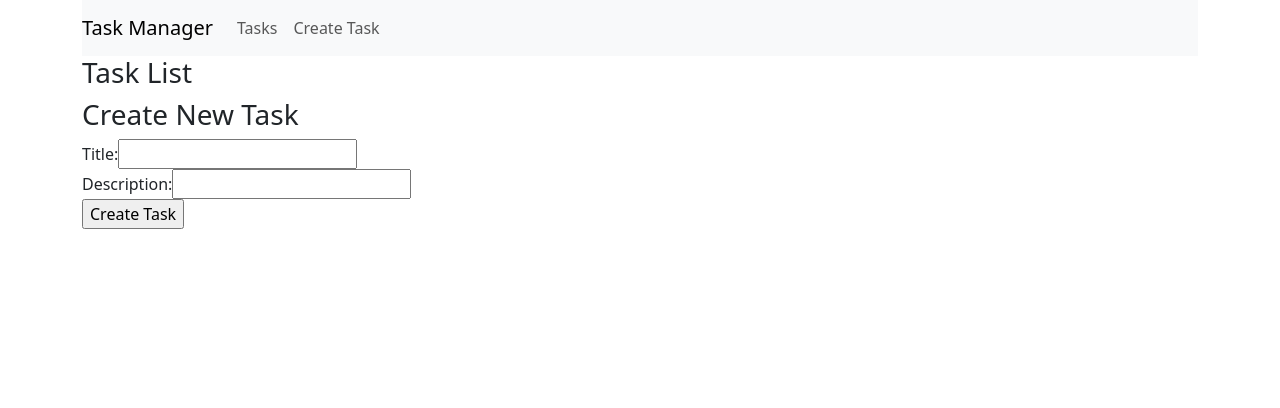
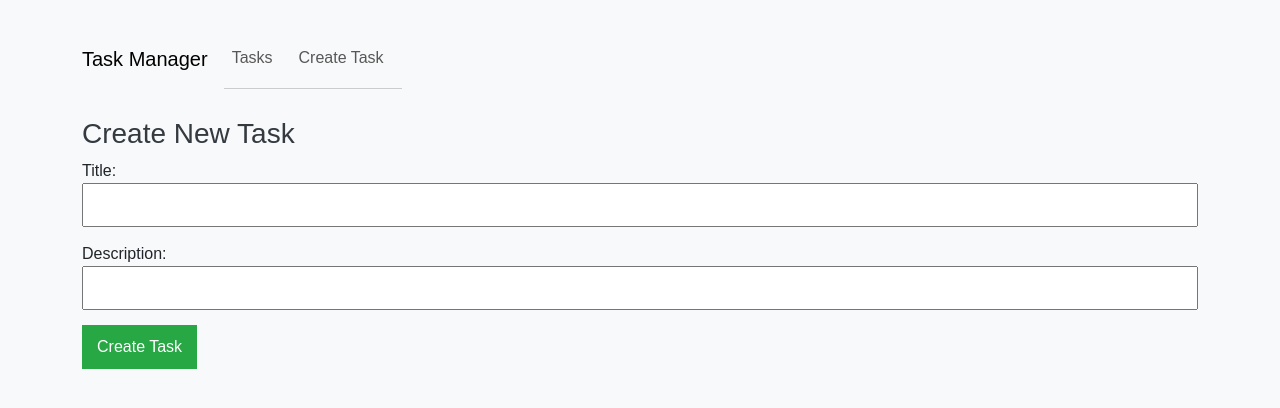
Before and after one commit to yusukesugahara/mern-task-app, a React (Create React App) app in the folder client/: page /create in a window 1280 px wide. Shown: the top 408 px of the page. Built offline with nearby package versions, Linux system fonts and the light colour scheme.

Commit message:
基本機能の追加

```diff
--- a/client/src/App.js
+++ b/client/src/App.js
@@ -1,10 +1,13 @@
 import React from 'react';
 import { BrowserRouter as Router, Route, Routes } from 'react-router-dom';
 import 'bootstrap/dist/css/bootstrap.min.css';
+import './styles.css'; // グローバルスタイルのインポート
 
 import Navbar from './components/Navbar';
 import CreateTask from './components/CreateTask';
 import TaskList from './components/TaskList';
+import TaskDetail from './components/TaskDetail';
+import EditTask from './components/EditTask';
 
 const App = () => {
   return (
@@ -14,6 +17,8 @@ const App = () => {
         <Routes>
           <Route path="/" element={<TaskList />} />
           <Route path="/create" element={<CreateTask />} />
+          <Route path="/task/:id" element={<TaskDetail />} />
+          <Route path="/edit/:id" element={<EditTask />} />
         </Routes>
       </div>
     </Router>
--- /dev/null
+++ b/client/src/components/CreateTask.css
@@ -0,0 +1,27 @@
+/* CreateTask.css */
+
+form div {
+  margin-bottom: 15px;
+}
+
+label {
+  margin-right: 10px;
+}
+
+input[type="text"] {
+  width: 100%;
+  padding: 8px;
+  box-sizing: border-box;
+}
+
+input[type="submit"] {
+  background-color: #007bff;
+  color: white;
+  border: none;
+  padding: 10px 15px;
+  cursor: pointer;
+}
+
+input[type="submit"]:hover {
+  background-color: #0056b3;
+}
--- a/client/src/components/CreateTask.js
+++ b/client/src/components/CreateTask.js
@@ -1,5 +1,6 @@
 import React, { useState } from 'react';
 import axios from 'axios';
+import './CreateTask.css';
 
 const CreateTask = () => {
   const [title, setTitle] = useState('');
@@ -9,8 +10,8 @@ const CreateTask = () => {
     e.preventDefault();
 
     const newTask = {
-      title: title,
-      description: description
+      title,
+      description
     };
 
     axios.post('http://localhost:5000/tasks/add', newTask)
@@ -22,7 +23,6 @@ const CreateTask = () => {
 
   return (
     <div>
-      <h3>Task List</h3>
       <h3>Create New Task</h3>
       <form onSubmit={onSubmit}>
         <div>
--- /dev/null
+++ b/client/src/components/EditTask.css
@@ -0,0 +1,27 @@
+/* EditTask.css */
+
+form div {
+  margin-bottom: 15px;
+}
+
+label {
+  margin-right: 10px;
+}
+
+input[type="text"], input[type="checkbox"] {
+  width: 100%;
+  padding: 8px;
+  box-sizing: border-box;
+}
+
+input[type="submit"] {
+  background-color: #28a745;
+  color: white;
+  border: none;
+  padding: 10px 15px;
+  cursor: pointer;
+}
+
+input[type="submit"]:hover {
+  background-color: #218838;
+}
--- /dev/null
+++ b/client/src/components/EditTask.js
@@ -0,0 +1,65 @@
+import React, { useEffect, useState } from 'react';
+import { useParams, useNavigate } from 'react-router-dom';
+import axios from 'axios';
+import './EditTask.css';
+
+const EditTask = () => {
+  const { id } = useParams();
+  const navigate = useNavigate();
+  const [title, setTitle] = useState('');
+  const [description, setDescription] = useState('');
+  const [completed, setCompleted] = useState(false);
+
+  useEffect(() => {
+    axios.get(`http://localhost:5000/tasks/${id}`)
+      .then(response => {
+        setTitle(response.data.title);
+        setDescription(response.data.description);
+        setCompleted(response.data.completed);
+      })
+      .catch(error => {
+        console.error(error);
+      });
+  }, [id]);
+
+  const onSubmit = (e) => {
+    e.preventDefault();
+
+    const updatedTask = {
+      title,
+      description,
+      completed
+    };
+
+    axios.post(`http://localhost:5000/tasks/update/${id}`, updatedTask)
+      .then(res => {
+        console.log(res.data);
+        navigate('/');
+      });
+  }
+
+  return (
+    <div>
+      <h3>Edit Task</h3>
+      <form onSubmit={onSubmit}>
+        <div>
+          <label>Title: </label>
+          <input type="text" required value={title} onChange={(e) => setTitle(e.target.value)} />
+        </div>
+        <div>
+          <label>Description: </label>
+          <input type="text" value={description} onChange={(e) => setDescription(e.target.value)} />
+        </div>
+        <div>
+          <label>Completed: </label>
+          <input type="checkbox" checked={completed} onChange={(e) => setCompleted(e.target.checked)} />
+        </div>
+        <div>
+          <input type="submit" value="Update Task" />
+        </div>
+      </form>
+    </div>
+  );
+}
+
+export default EditTask;
--- /dev/null
+++ b/client/src/components/Navbar.css
@@ -0,0 +1,9 @@
+/* Navbar.css */
+
+.navbar {
+  margin-bottom: 20px;
+}
+
+.nav-link {
+  margin-right: 10px;
+}
--- a/client/src/components/Navbar.js
+++ b/client/src/components/Navbar.js
@@ -1,5 +1,6 @@
 import React from 'react';
 import { Link } from 'react-router-dom';
+import './Navbar.css';
 
 const Navbar = () => {
   return (
--- /dev/null
+++ b/client/src/components/TaskDetail.css
@@ -0,0 +1,20 @@
+/* TaskDetail.css */
+
+.task-detail {
+  padding: 20px;
+  border: 1px solid #ccc;
+  border-radius: 5px;
+  background-color: #fff;
+}
+
+.task-detail h2 {
+  color: #343a40;
+}
+
+.task-detail p {
+  font-size: 16px;
+}
+
+.task-detail .btn {
+  margin-top: 10px;
+}
--- /dev/null
+++ b/client/src/components/TaskDetail.js
@@ -0,0 +1,35 @@
+import React, { useEffect, useState } from 'react';
+import { useParams, Link } from 'react-router-dom';
+import axios from 'axios';
+import './TaskDetail.css';
+
+const TaskDetail = () => {
+  const { id } = useParams();
+  const [task, setTask] = useState(null);
+
+  useEffect(() => {
+    axios.get(`http://localhost:5000/tasks/${id}`)
+      .then(response => {
+        setTask(response.data);
+      })
+      .catch(error => {
+        console.error(error);
+      });
+  }, [id]);
+
+  if (!task) {
+    return <div>Loading...</div>;
+  }
+
+  return (
+    <div className="task-detail">
+      <h2>{task.title}</h2>
+      <p>{task.description}</p>
+      <p>Status: {task.completed ? 'Completed' : 'Incomplete'}</p>
+      <Link to={`/edit/${task._id}`} className="btn btn-primary">Edit</Link>
+      <Link to="/" className="btn btn-secondary" style={{ marginLeft: '10px' }}>Back</Link>
+    </div>
+  );
+}
+
+export default TaskDetail;
--- /dev/null
+++ b/client/src/components/TaskList.css
@@ -0,0 +1,36 @@
+/* TaskList.css */
+
+h3 {
+  color: #343a40;
+}
+
+ul {
+  list-style-type: none;
+  padding: 0;
+}
+
+li {
+  padding: 10px 0;
+  border-bottom: 1px solid #ccc;
+}
+
+li a {
+  text-decoration: none;
+  color: #007bff;
+}
+
+li a:hover {
+  text-decoration: underline;
+}
+
+button {
+  background-color: #dc3545;
+  color: white;
+  border: none;
+  padding: 5px 10px;
+  cursor: pointer;
+}
+
+button:hover {
+  background-color: #c82333;
+}
--- a/client/src/components/TaskList.js
+++ b/client/src/components/TaskList.js
@@ -1,26 +1,42 @@
 import React, { useEffect, useState } from 'react';
+import { Link } from 'react-router-dom';
 import axios from 'axios';
-import Navbar from './Navbar';
+import './TaskList.css';
 
 const TaskList = () => {
   const [tasks, setTasks] = useState([]);
 
   useEffect(() => {
     axios.get('http://localhost:5000/tasks/')
-    .then(response => {
-      setTasks(response.data);
-    })
-    .catch((error) => {
-      console.log(error);
-    })
+      .then(response => {
+        setTasks(response.data);
+      })
+      .catch(error => {
+        console.log(error);
+      });
   }, []);
+
+  const deleteTask = (id) => {
+    axios.delete(`http://localhost:5000/tasks/${id}`)
+      .then(response => {
+        console.log(response.data);
+        setTasks(tasks.filter(task => task._id !== id));
+      })
+      .catch(error => {
+        console.error(error);
+      });
+  }
 
   return (
     <div>
       <h3>Task List</h3>
       <ul>
         {tasks.map(task => (
-          <li key={task._id}>{task.title}</li>
+          <li key={task._id}>
+            <Link to={`/task/${task._id}`}>{task.title}</Link>
+            <Link to={`/edit/${task._id}`} className="btn btn-primary" style={{ marginLeft: '10px' }}>Edit</Link>
+            <button onClick={() => deleteTask(task._id)} className="btn btn-danger" style={{ marginLeft: '10px' }}>Delete</button>
+          </li>
         ))}
       </ul>
     </div>
--- /dev/null
+++ b/client/src/styles.css
@@ -0,0 +1,10 @@
+/* styles.css */
+
+body {
+  background-color: #f8f9fa;
+  font-family: Arial, sans-serif;
+}
+
+.container {
+  margin-top: 20px;
+}
```
Also changed, not shown: 1 other file (tests, documents, lock files or other folders). Lines whose indentation alone changed are shown as unchanged.
